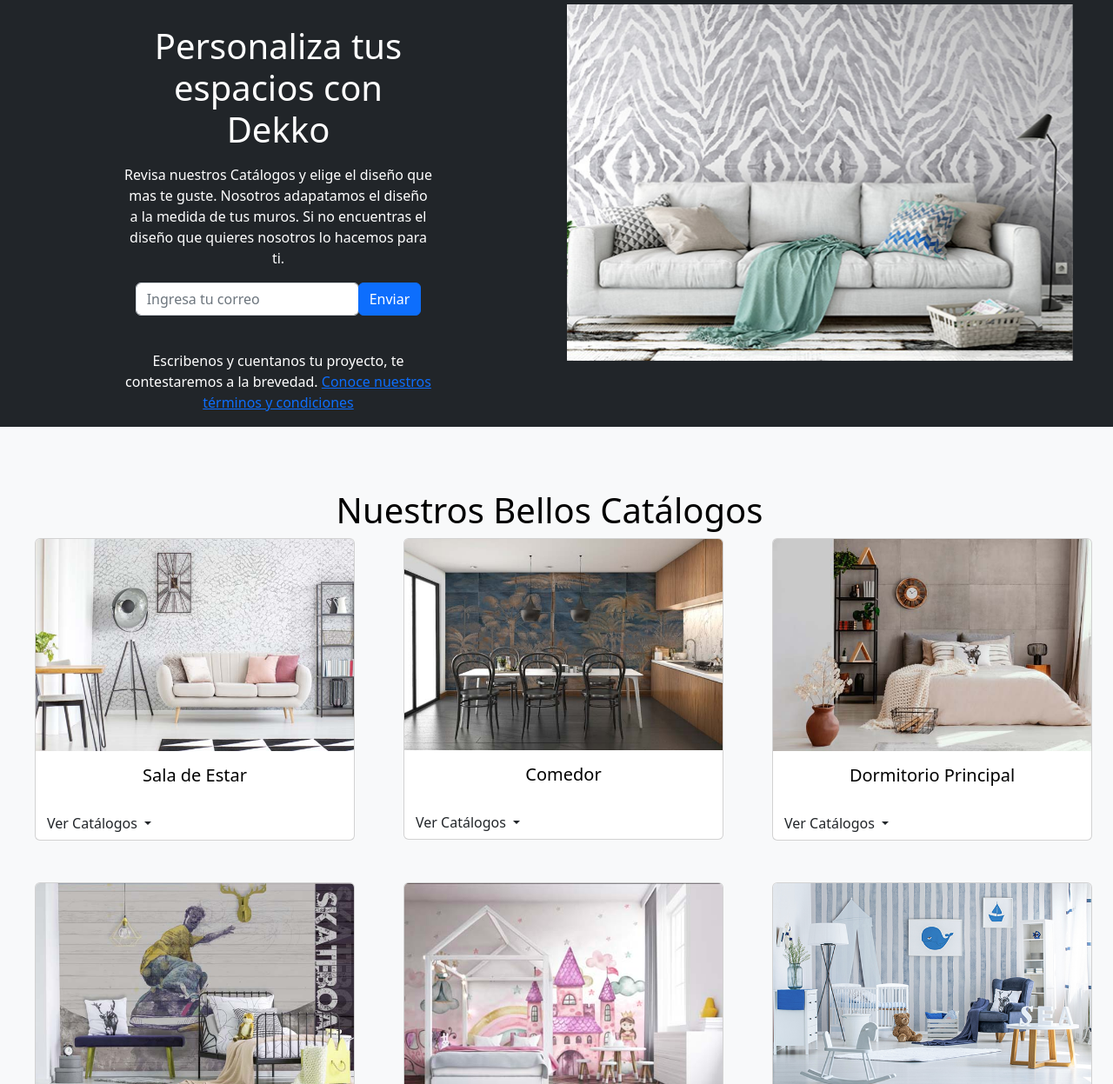
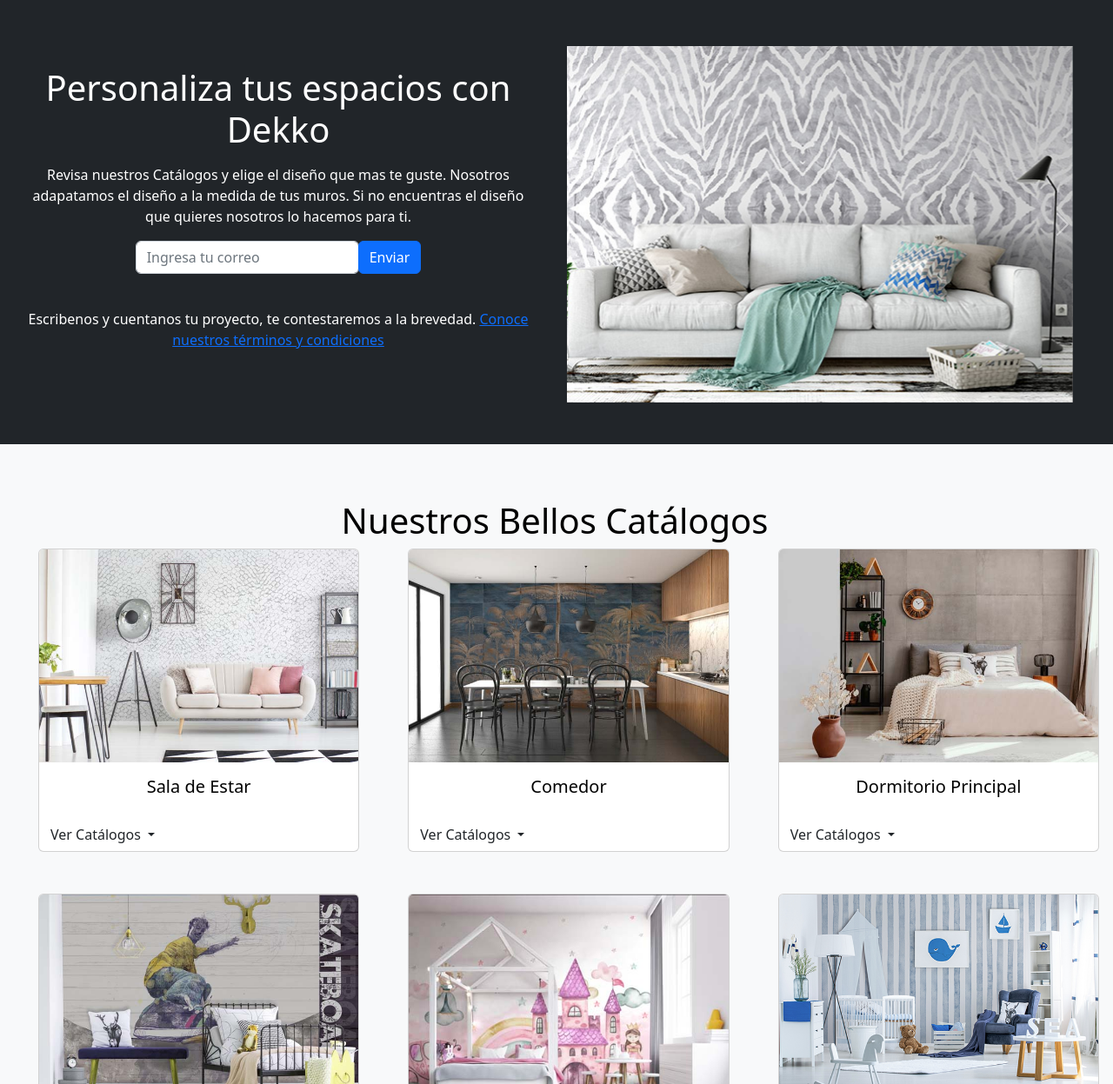
Before and after one commit to JaffaFriedman/Dekko, a plain HTML site: page index.html in a window 1280 px wide. Shown: the part 53-1300 px from the top of the page at 87% size. Drawn offline with nearby package versions, Linux system fonts and the light colour scheme.

Commit message:
Ajustes de Formato
Ajustes de formato finales

```diff
--- a/index.html
+++ b/index.html
@@ -54,15 +54,15 @@
 
     <main>
         <!-- Jumbotron -->
-        <section id="jumbotron"  class="bg-dark">
-            <div class="container-fluid text-center text-bg-dark" >
+        <section id="jumbotron" class="bg-dark">
+            <div class="container-fluid text-center text-bg-dark py-5" >
                     <div class="row row-cols-1 row-cols-sm-1 row-cols-md-1 row-cols-lg-2 row-cols-xl-2 p-" >
                         <div class="col" >
-                            <div  class="mx-auto" style="width: 380px;" >
+                            <div  class="mx-auto" >
                                 <div class="container">
                                     <h1 class="mt-4 text-5xl tracking-tight font-extrabold text-white sm:mt-6 sm:text-8xl lg:mt-8 xl:text-8xl">
-                                        <span class="block">Personaliza tus espacios</span>
-                                        <span class="bg-clip-text text-transparent bg-gradient-to-r from-teal-200 to-cyan-400 block">con Dekko</span>
+                                        <span class="block">Personaliza tus espacios con </span>
+                                        <span class="bg-clip-text text-transparent bg-gradient-to-r from-teal-200 to-cyan-400 block">Dekko</span>
                                     </h1>
                                     <p class="mt-3 text-base text-gray-300 sm:mt-5 sm:text-xl lg:text-lg xl:text-xl">
                                         Revisa nuestros Catálogos y elige el diseño que mas te guste. Nosotros adapatamos el diseño a la medida de tus muros.
@@ -121,7 +121,7 @@
 
         <!-- Catalogo -->
         <section id="Catalogo" class="bg-light">
-            <div class="container-fluid text-center  text-bg-light py-4 ps-2 pe-4" >
+            <div class="container-fluid text-center  text-bg-light py-3 pe-3" >
                      <h1 class="mt-5">Nuestros Bellos Catálogos</h1>
                      <div class="row row-cols-1  row-cols-md-2  row-cols-xl-3" >
                          <!-- Living -->
--- a/style.css
+++ b/style.css
@@ -5,6 +5,15 @@
 
 body {
   background-color: #F8F9FA;
+}
+
+#jumbotron{
+  background-color: #212529;
+
+}
+
+ #registro{
+  background-color: #212529;
 }
 
 .col  {
@@ -27,7 +36,7 @@
   }
 
   .enlace {
-    color: rgb(25, 20, 20);
+    color: #212529;
     background-color: #F8F9FA;
     text-decoration: none;
     line-height: 2;
```
